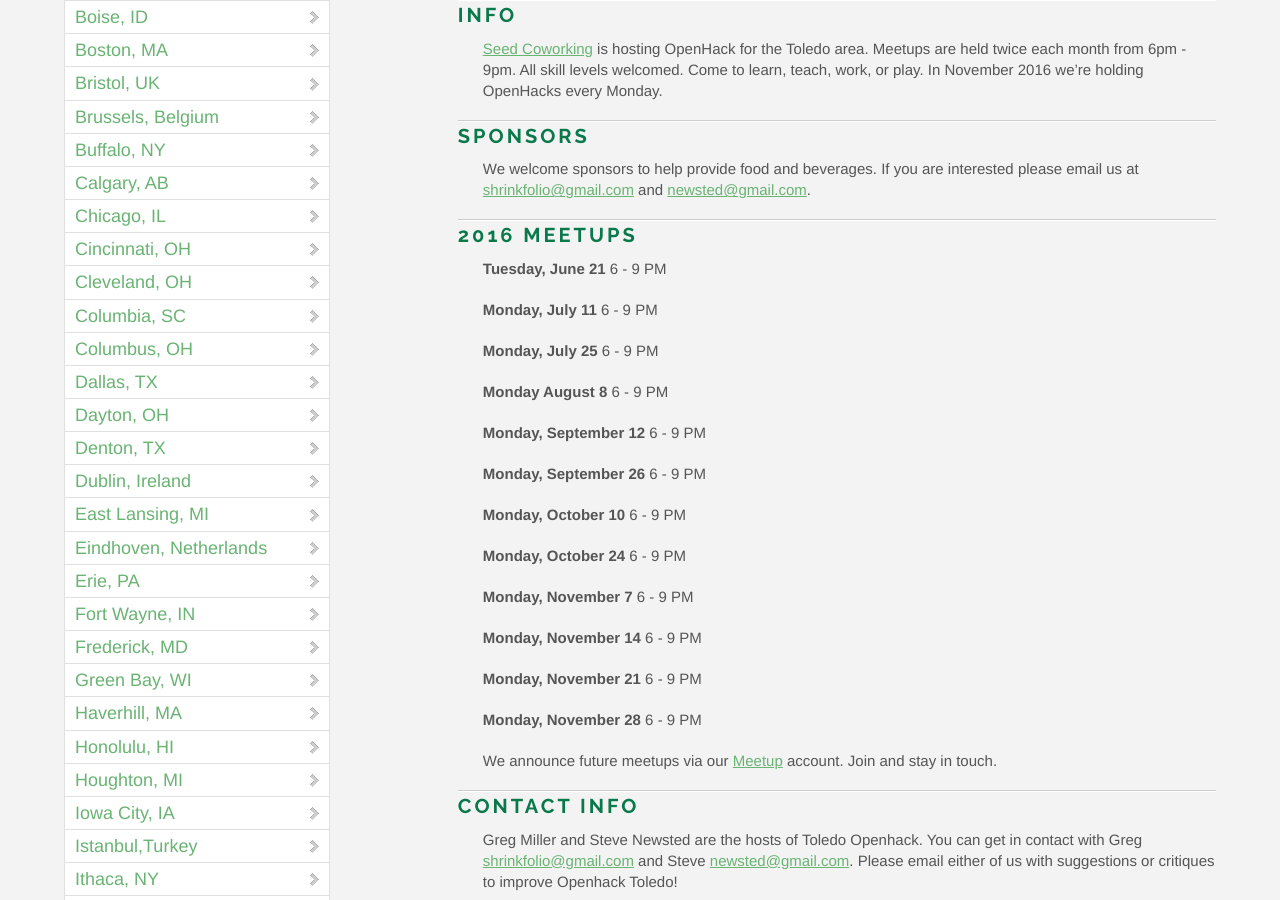
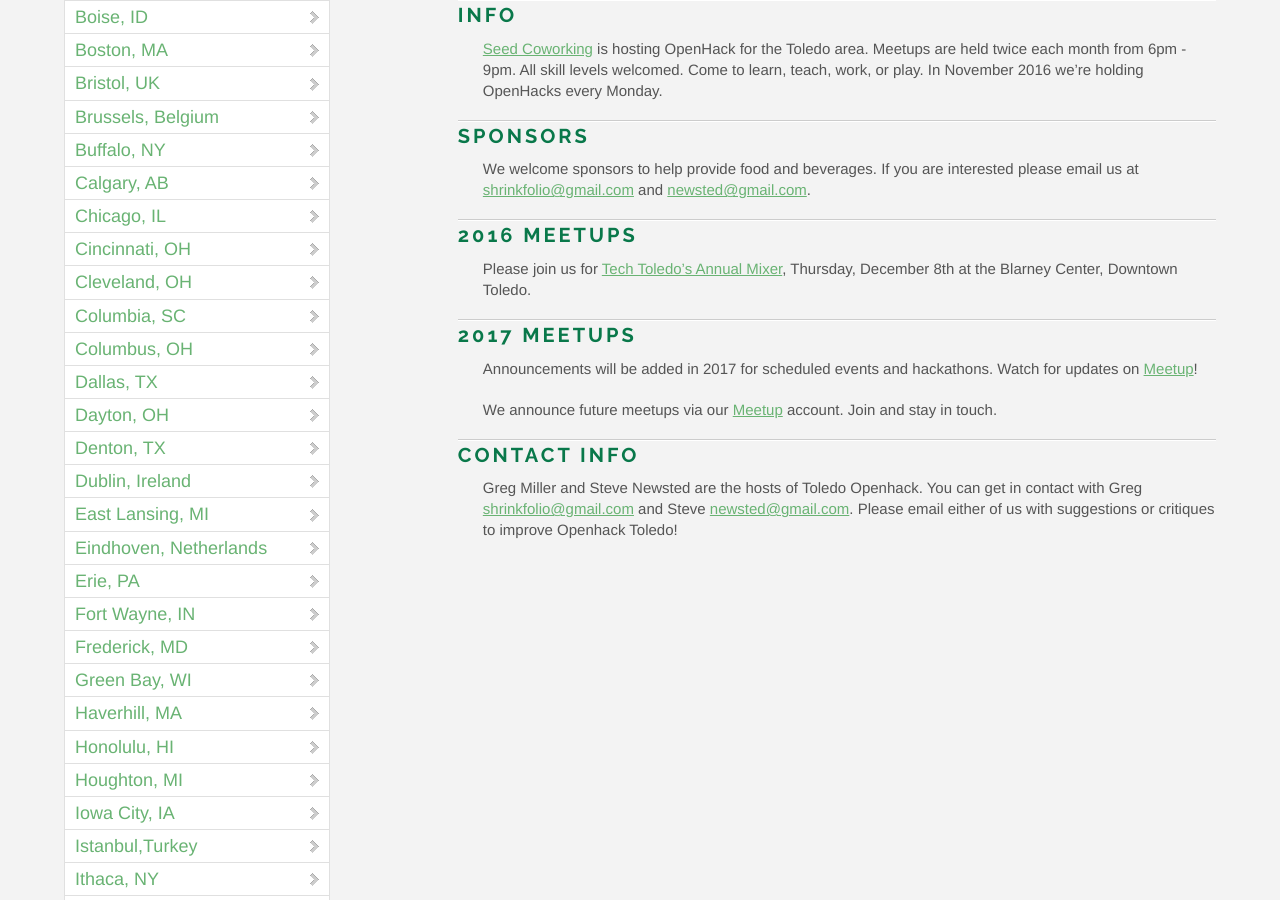
Before and after one commit to OpenHack/openhack.github.com, a Jekyll site: the page built from toledo/index.markdown, in a window 1280 px wide and 900 px high, scrolled down 613 px. Built offline with Jekyll 4.4.1, drawn with Linux system fonts in a browser that asks for light colours; nearby versions of some CDN libraries; comment, search, counter and statistics services are not loaded.

Commit message:
2016 final edits for Toledo OpenHack
Adding a few updates for our end of year event.

```diff
--- a/toledo/index.markdown
+++ b/toledo/index.markdown
@@ -20,30 +20,12 @@ We welcome sponsors to help provide food and beverages. If you are interested pl
 
 ### 2016 meetups
 
-**Tuesday, June 21** 6 - 9 PM
+Please join us for [Tech Toledo's Annual Mixer](https://www.meetup.com/Seed-Coworking/events/235338080/), Thursday, December 8th at the Blarney Center, Downtown Toledo.
 
-**Monday, July 11** 6 - 9 PM
+### 2017 meetups
 
-**Monday, July 25** 6 - 9 PM
-
-**Monday August 8** 6 - 9 PM
-
-**Monday, September 12** 6 - 9 PM
-
-**Monday, September 26** 6 - 9 PM
-
-**Monday, October 10** 6 - 9 PM
-
-**Monday, October 24** 6 - 9 PM
-
-**Monday, November 7** 6 - 9 PM
-
-**Monday, November 14** 6 - 9 PM
-
-**Monday, November 21** 6 - 9 PM
-
-**Monday, November 28** 6 - 9 PM
-
+Announcements will be added in 2017 for scheduled events and hackathons.
+Watch for updates on [Meetup](https://www.meetup.com/Seed-Coworking/)!
 
 We announce future meetups via our [Meetup](https://www.meetup.com/Seed-Coworking/) account. Join and stay in touch.
 
```
